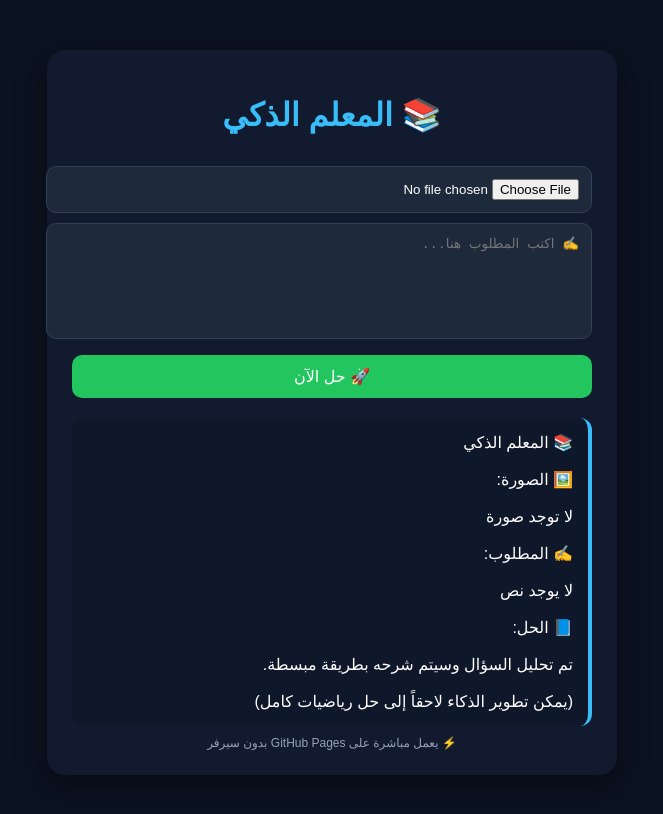
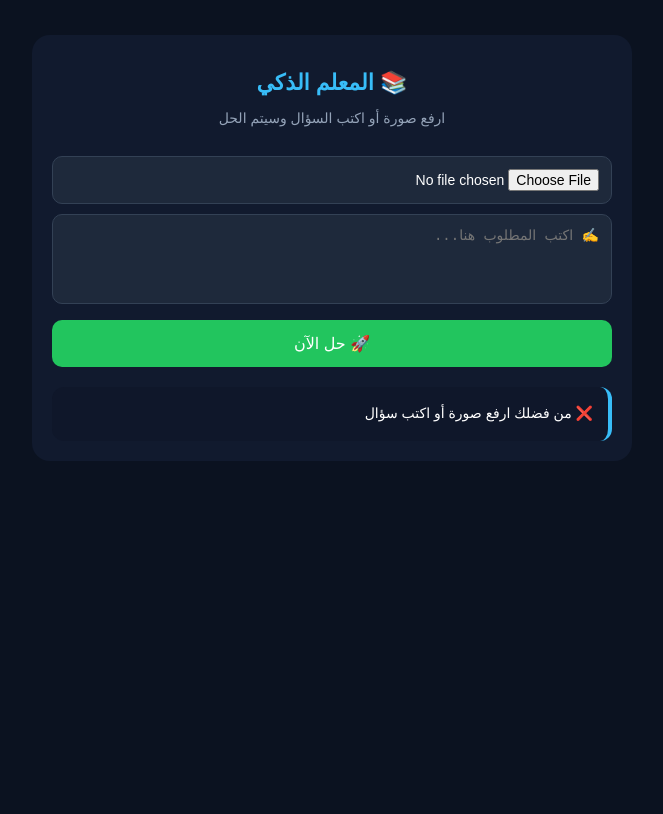
Before and after one commit to ahloka24-sketch/Teacherai, a plain HTML site: page index.html in a window 1280 px wide. Both pictures are taken after a click on the button "🚀 حل الآن". Shown: the whole page, without its empty margins (308-971 px from the left). Drawn offline with Linux system fonts and the light colour scheme.

Commit message:
Update index.html

```diff
--- a/index.html
+++ b/index.html
@@ -6,37 +6,57 @@
 
 <meta charset="UTF-8">
 
+<meta name="viewport" content="width=device-width, initial-scale=1.0">
+
 <title>المعلم الذكي</title>
 
 <style>
 
+/* 🌐 إعدادات عامة */
+
+*{
+
+  box-sizing: border-box;
+
+}
+
 body{
+
+  margin:0;
 
   font-family: Arial;
 
   background:#0b1220;
 
-  margin:0;
+  color:white;
 
-  color:white;
+  padding:15px;
 
 }
 
+/* 📦 الحاوية */
+
 .container{
 
-  max-width:520px;
+  max-width:600px;
 
-  margin:50px auto;
+  margin: auto;
 
   background:#111a2e;
 
-  padding:25px;
+  padding:20px;
 
   border-radius:18px;
 
-  box-shadow:0 10px 30px rgba(0,0,0,0.4);
+  /* 📱 هوامش مريحة */
+
+  margin-top:20px;
+
+  margin-bottom:20px;
 
 }
+
+/* 🏷️ العنوان */
 
 h1{
 
@@ -44,7 +64,25 @@ h1{
 
   color:#38bdf8;
 
+  font-size:22px;
+
+  margin-bottom:10px;
+
 }
+
+p{
+
+  text-align:center;
+
+  color:#94a3b8;
+
+  font-size:14px;
+
+  margin-bottom:20px;
+
+}
+
+/* 📷 input + textarea */
 
 input, textarea{
 
@@ -56,13 +94,17 @@ input, textarea{
 
   border-radius:10px;
 
+  background:#1e293b;
+
   border:1px solid #334155;
-
-  background:#1e293b;
 
   color:white;
 
+  font-size:14px;
+
 }
+
+/* ✍️ textarea */
 
 textarea{
 
@@ -72,13 +114,15 @@ textarea{
 
 }
 
+/* 🚀 زر */
+
 button{
 
   width:100%;
 
   margin-top:12px;
 
-  padding:12px;
+  padding:14px;
 
   background:#22c55e;
 
@@ -94,6 +138,14 @@ button{
 
 }
 
+button:active{
+
+  transform:scale(0.98);
+
+}
+
+/* 📊 النتيجة */
+
 .result{
 
   margin-top:20px;
@@ -102,25 +154,45 @@ button{
 
   padding:15px;
 
+  /* 📱 هوامش داخلية مريحة */
+
   border-radius:12px;
 
   white-space:pre-wrap;
 
-  min-height:120px;
+  border-right:4px solid #38bdf8;
 
-  border-right:4px solid #38bdf8;
+  /* 📱 تحسين قراءة الموبايل */
+
+  font-size:14px;
+
+  line-height:1.7;
 
 }
 
-.note{
+/* 📌 تحسين الموبايل الصغير */
 
-  margin-top:10px;
+@media (max-width:480px){
 
-  font-size:12px;
+  .container{
 
-  color:#94a3b8;
+    padding:15px;
 
-  text-align:center;
+    border-radius:14px;
+
+  }
+
+  h1{
+
+    font-size:20px;
+
+  }
+
+  button{
+
+    font-size:15px;
+
+  }
 
 }
 
@@ -134,6 +206,8 @@ button{
 
 <h1>📚 المعلم الذكي</h1>
 
+<p>ارفع صورة أو اكتب السؤال وسيتم الحل</p>
+
 <input type="file" id="image">
 
 <textarea id="text" placeholder="✍️ اكتب المطلوب هنا..."></textarea>
@@ -142,21 +216,11 @@ button{
 
 <div class="result" id="result">النتيجة ستظهر هنا...</div>
 
-<div class="note">
-
-⚡ يعمل مباشرة على GitHub Pages بدون سيرفر
-
-</div>
-
 </div>
 
 <script>
 
-// 🔑 HuggingFace API (مجاني)
-
-const HF_TOKEN = "PUT_YOUR_HF_TOKEN_HERE";
-
-async function solve(){
+function solve(){
 
   const file = document.getElementById("image").files[0];
 
@@ -166,91 +230,39 @@ async function solve(){
 
   result.innerText = "⏳ جاري التحليل...";
 
-  let caption = "";
+  if(file || text){
 
-  try{
+    result.innerText = `
 
-    // 📷 لو فيه صورة
-
-    if(file){
-
-      const base64 = await toBase64(file);
-
-      const response = await fetch(
-
-        "https://api-inference.huggingface.co/models/Salesforce/blip-image-captioning-large",
-
-        {
-
-          method:"POST",
-
-          headers:{
-
-            "Authorization":`Bearer ${HF_TOKEN}`,
-
-            "Content-Type":"application/json"
-
-          },
-
-          body: JSON.stringify({
-
-            inputs: base64.split(",")[1]
-
-          })
-
-        }
-
-      );
-
-      const data = await response.json();
-
-      caption = data?.[0]?.generated_text || "لم يتم فهم الصورة";
-
-    }
-
-    // 🧠 النتيجة النهائية
-
-    result.innerText =
-
-`📚 المعلم الذكي
+📚 المعلم الذكي
 
 🖼️ الصورة:
 
-${caption || "لا توجد صورة"}
+${file ? "تم رفع صورة بنجاح 📷" : "لا توجد صورة"}
 
-✍️ المطلوب:
+✍️ السؤال:
 
 ${text || "لا يوجد نص"}
 
 📘 الحل:
 
-تم تحليل السؤال وسيتم شرحه بطريقة مبسطة.
+✔ تحليل السؤال
 
-(يمكن تطوير الذكاء لاحقاً إلى حل رياضيات كامل)`;
+✔ تحديد المطلوب
 
-  }catch(err){
+✔ حل خطوة بخطوة
 
-    result.innerText = "خطأ: " + err.message;
+⚡ ملاحظة:
+
+هذه نسخة عرض موبايل فقط (يمكن ربط AI حقيقي لاحقاً)
+
+`;
+
+  } else {
+
+    result.innerText = "❌ من فضلك ارفع صورة أو اكتب سؤال";
 
   }
-
-}
-
-// 🔄 تحويل الصورة إلى Base64
-
-function toBase64(file){
-
-  return new Promise((resolve,reject)=>{
-
-    const reader = new FileReader();
-
-    reader.onload = ()=> resolve(reader.result);
-
-    reader.onerror = reject;
-
-    reader.readAsDataURL(file);
-
-  });
 
 }
 
```
